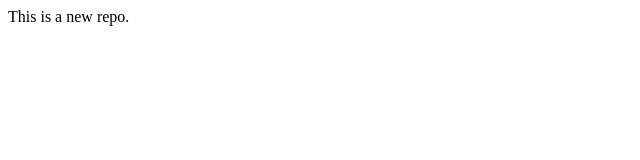
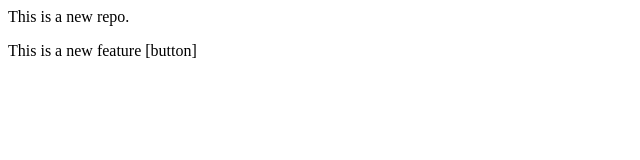
Before and after one commit to student-samratojha/localrepo, a plain HTML site: page index.html in a window 1280 px wide. Shown: the whole page, without its empty margins (0-640 px from the left). Drawn offline with Linux system fonts and the light colour scheme.

Commit message:
Add Button

```diff
--- a/index.html
+++ b/index.html
@@ -1,3 +1,6 @@
 <p>
     This is a new repo.
 </p>
+<p>
+    This is a new feature [button]
+</p>
```
